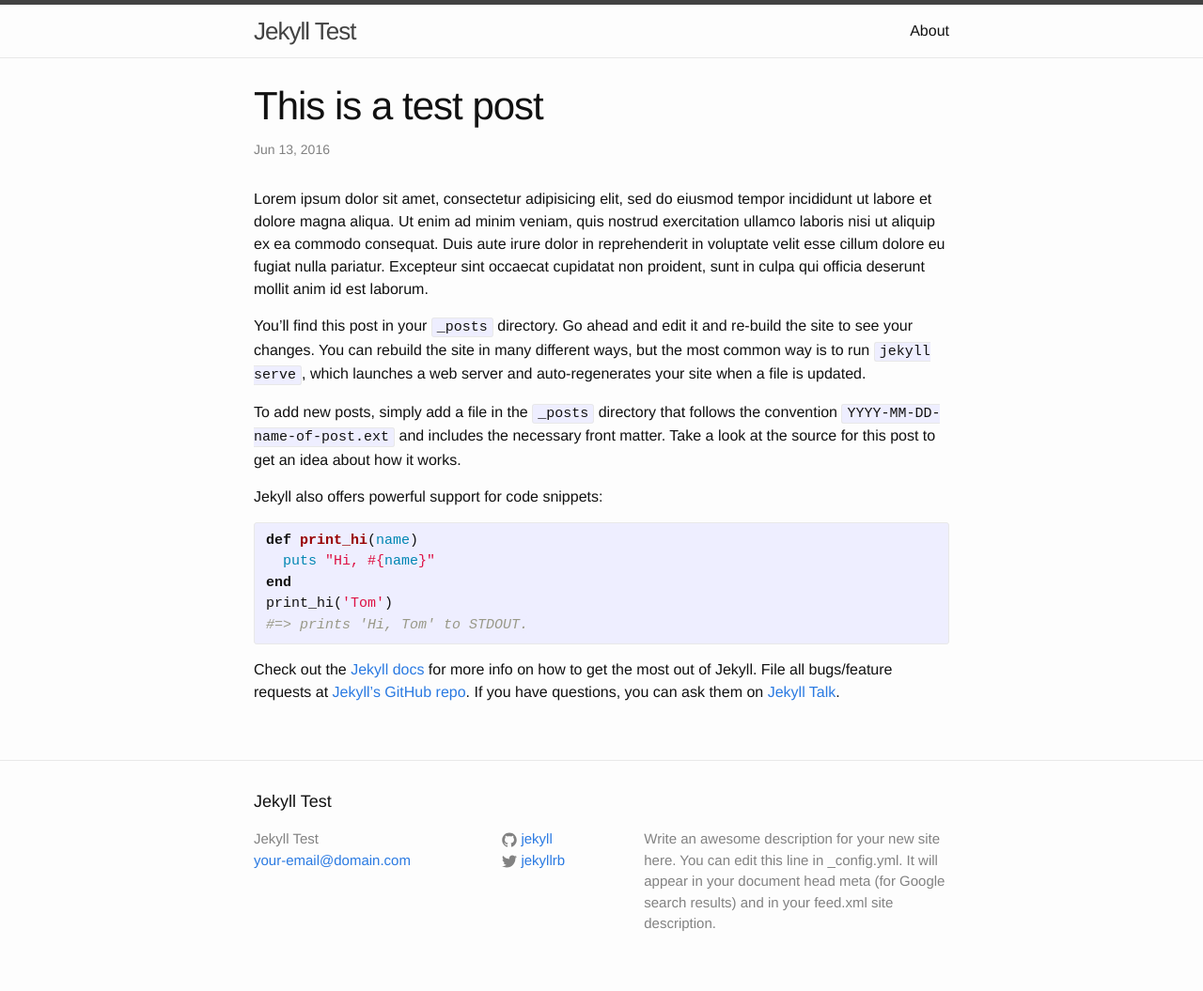
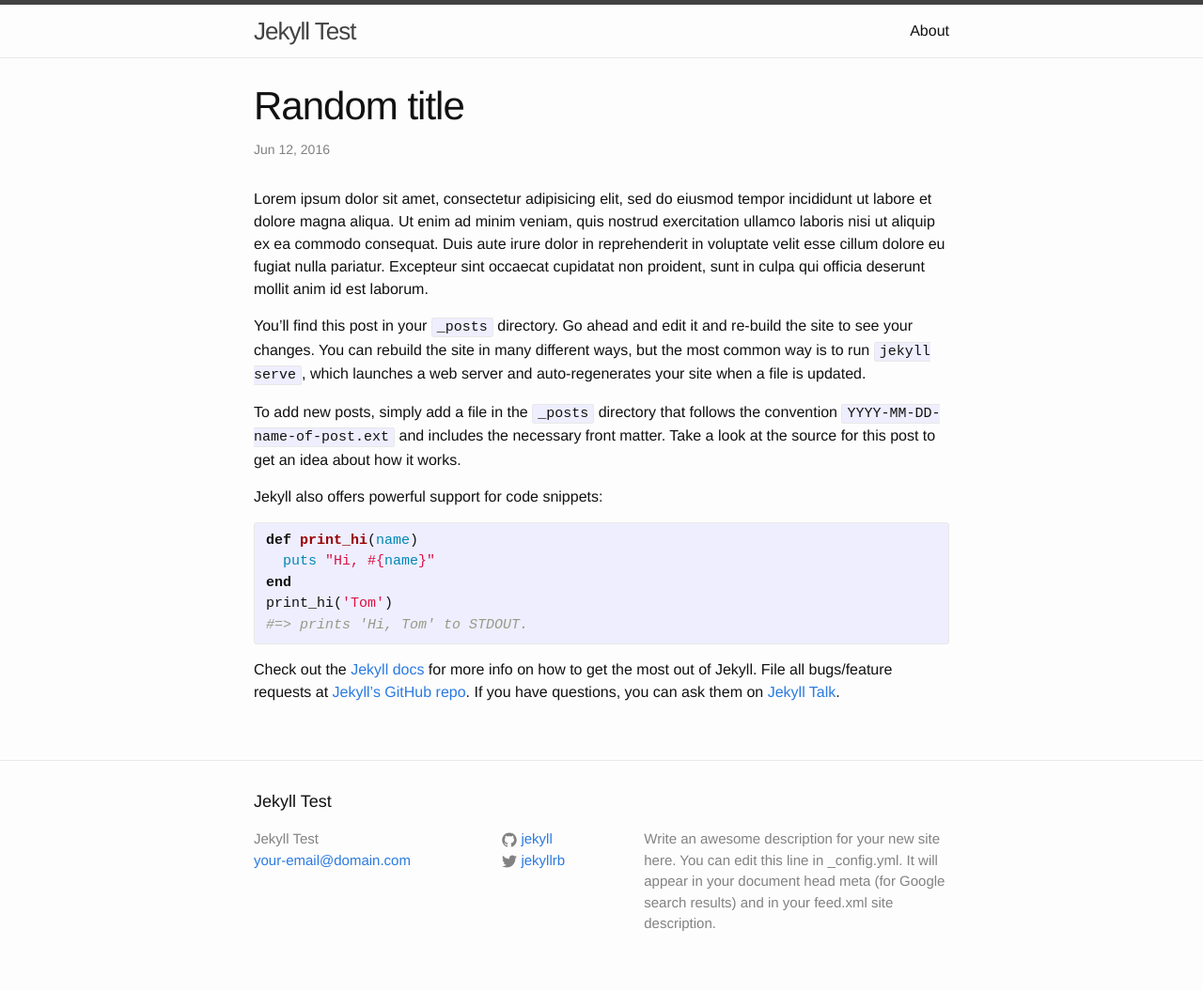
Before and after one commit to ahwu32/ahwu32.github.io, a Jekyll site: the page built from _posts/2016-06-12-random-title.markdown, in a window 1280 px wide. Shown: the whole page at 94% size. Built offline with Jekyll 4.4.1, drawn with Linux system fonts in a browser that asks for light colours.

Commit message:
post update

```diff
--- a/_posts/2016-06-12-random-title.markdown
+++ b/_posts/2016-06-12-random-title.markdown
@@ -1,7 +1,7 @@
 ---
 layout: post
-title:  "This is a test post"
-date:   2016-06-13 07:03:42 +0000
+title:  "Random title"
+date:   2016-06-12 07:03:42 +0000
 categories: random
 ---
 Lorem ipsum dolor sit amet, consectetur adipisicing elit, sed do eiusmod
```
